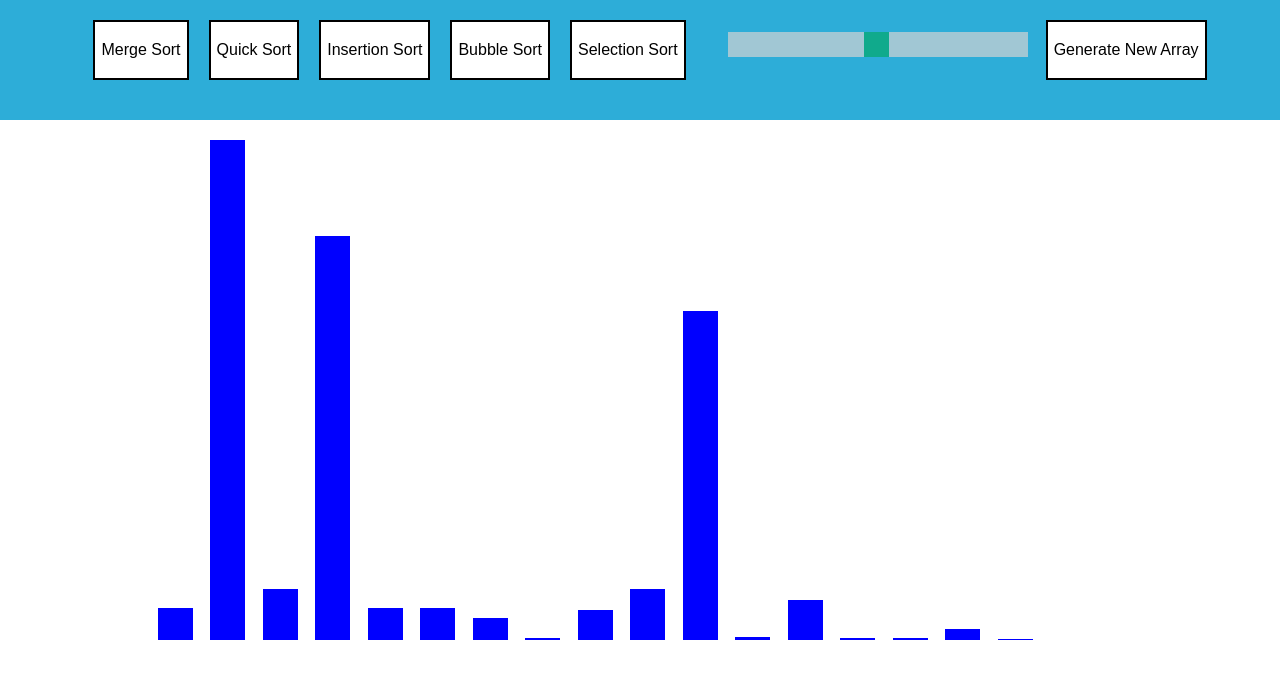
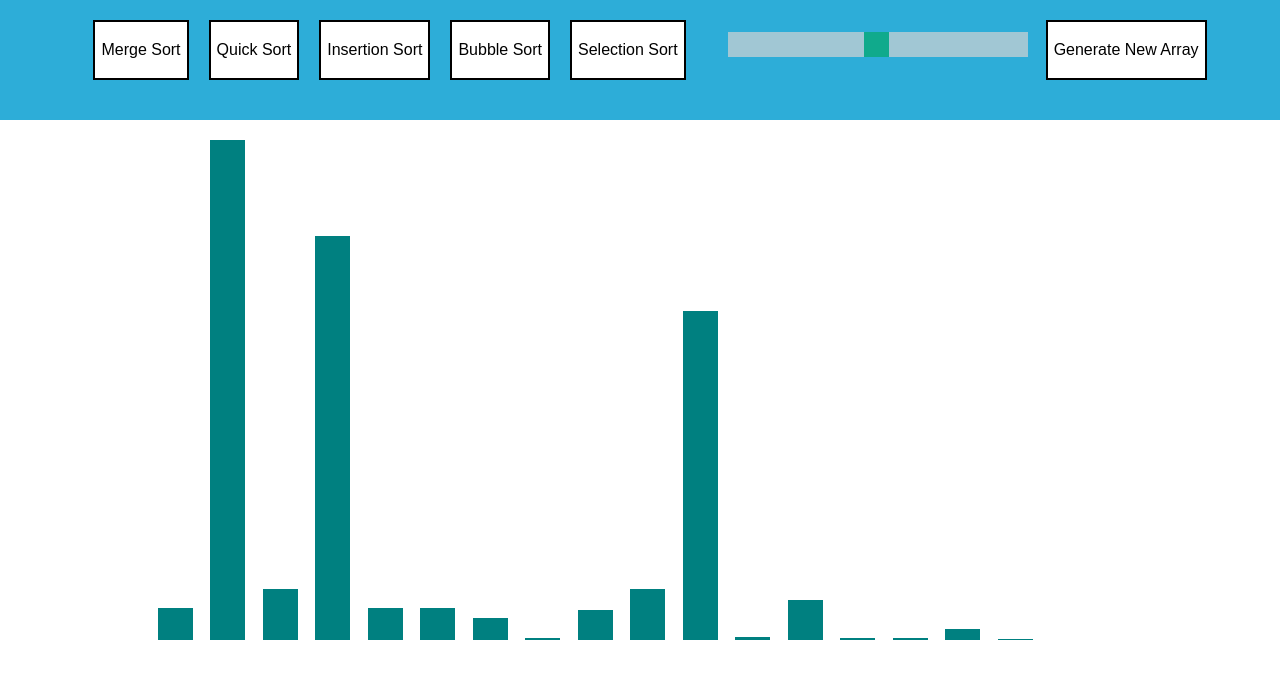
Before and after one commit to Apurv-Rathore/SortingVisualiser, a React (Create React App) app: page / in a window 1280 px wide. Shown: the top 678 px of the page. Built offline with nearby package versions, Linux system fonts and the light colour scheme.

Commit message:
doneeeeeeeeeee

```diff
--- a/src/algorithms/bubbleSort.js
+++ b/src/algorithms/bubbleSort.js
@@ -1,4 +1,4 @@
-const bubbleSort = ({ array, setArray }) => {
+const bubbleSort = ({ array, setArray, setColorChangeIndex }) => {
   // for (let index = 0; index < 2; index++) {
   //     if (index===0){
   //         setTimeout(() => {
@@ -31,9 +31,13 @@ const bubbleSort = ({ array, setArray }) => {
   for (let index = 0; index < arrays.length; index++) {
     setTimeout(() => {
       setArray(arrays[index]);
-
+      setColorChangeIndex([...indexes[index]])
     }, (index * 700)/(len));
   }
+  setTimeout(() => {
+    setColorChangeIndex([])
+  }, (arrays.length * 700)/(len));
+
 
   return arrays;
 };
--- a/src/components/Main.jsx
+++ b/src/components/Main.jsx
@@ -22,7 +22,7 @@ const Main = () => {
 
 
   const isthis = (idx) =>{
-    if ( (colorChangeIndex.length==2) && (idx===colorChangeIndex[0] || idx===3)){
+    if ( (colorChangeIndex.length===2) && (idx===colorChangeIndex[0] || idx===colorChangeIndex[1])){
       return false;
     }
     return true;
@@ -30,7 +30,7 @@ const Main = () => {
 
   return (
     <div>
-      <Navbar array={array} setArray={setArray} />
+      <Navbar array={array} setArray={setArray} setColorChangeIndex={setColorChangeIndex}/>
       <div className="ArrayContainer" id="myDiv">
         {array.map((value, idx) => (
           // height: `${getHeight(value)}px`,
@@ -41,7 +41,7 @@ const Main = () => {
             style={{
               display: "inline-block",
               // backgroundColor: "red",
-              backgroundColor: `${ isthis(idx)?"blue":"red" }`,
+              backgroundColor: `${ isthis(idx)?"teal":"darkblue" }`,
               height: `${getHeight(value)}px`,
               width: `${Math.floor(600 / array.length)}px`,
               marginLeft: `${Math.floor(600 / array.length) * 0.5}px`
--- a/src/components/Navbar.jsx
+++ b/src/components/Navbar.jsx
@@ -4,7 +4,7 @@ import "./Navbar.css";
 import bubbleSort from "../algorithms/bubbleSort";
 
 //algorithms
-const Navbar = ({ array, setArray }) => {
+const Navbar = ({ array, setArray, setColorChangeIndex }) => {
   const [sliderValue, setsliderValue] = useState(50);
   const handleChange = (evt) => {
     setsliderValue(evt.target.value);
@@ -26,7 +26,7 @@ const Navbar = ({ array, setArray }) => {
       <button>Merge Sort</button>
       <button>Quick Sort</button>
       <button>Insertion Sort</button>
-      <button onClick={()=> {bubbleSort({array,setArray})}}>Bubble Sort</button>
+      <button onClick={()=> {bubbleSort({array,setArray,setColorChangeIndex})}}>Bubble Sort</button>
       <button>Selection Sort</button>
       <div className="slidecontainer">
         <input
```
